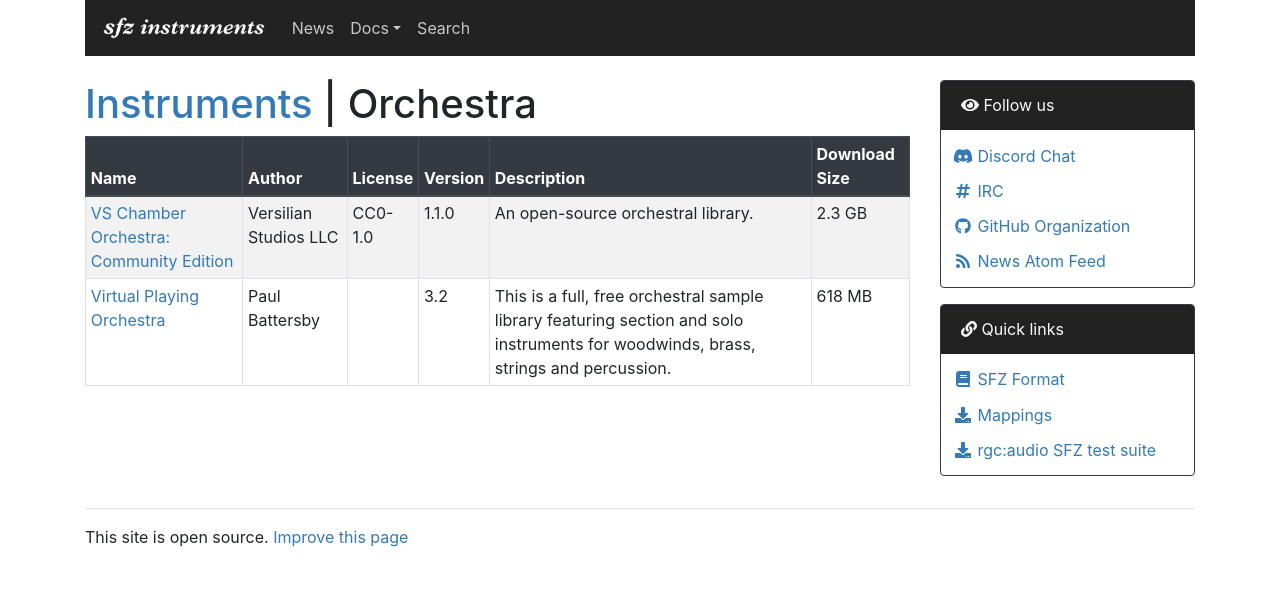
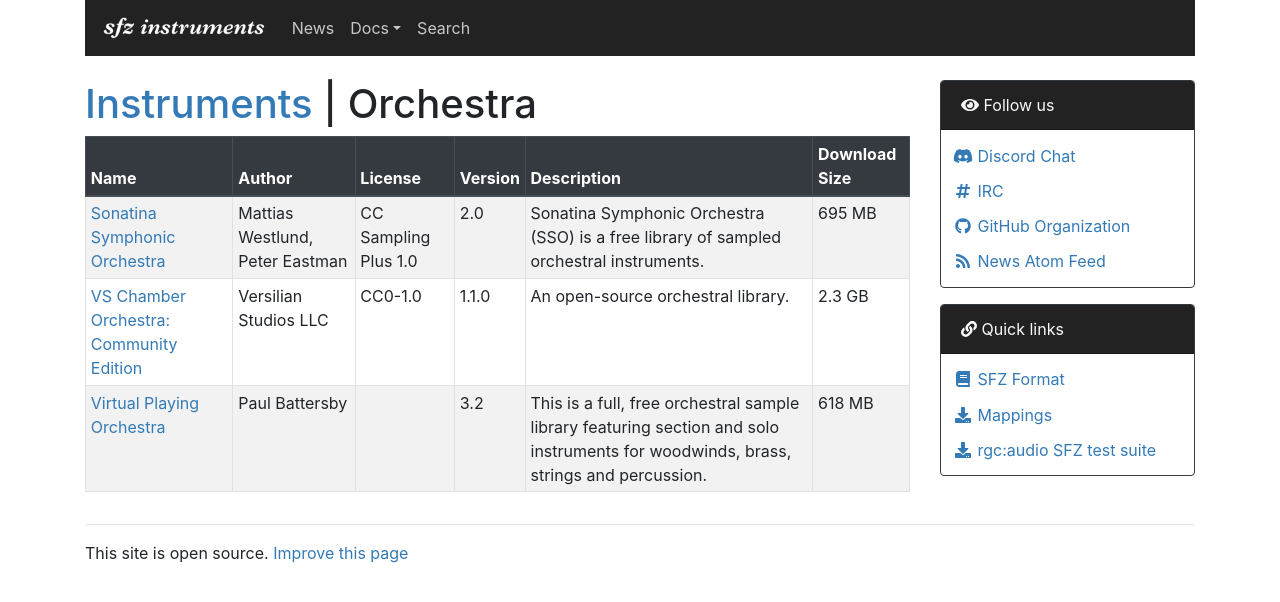
Before and after one commit to sfzinstruments/sfzinstruments.github.io, a Jekyll site: the page built from orchestra/index.md, in a window 1280 px wide. Shown: the top 602 px of the page. Built offline with Jekyll 4.4.1, drawn with Linux system fonts in a browser that asks for light colours; nearby versions of some CDN libraries.

Commit message:
Added Sonatina Symphonic Orchestra

```diff
--- a/_data/sfz/instruments.yml
+++ b/_data/sfz/instruments.yml
@@ -199,6 +199,18 @@
 - name: "Orchestra"
   page: "orchestra"
   instruments:
+  - name:    "Sonatina Symphonic Orchestra"
+    page:    "sso"
+    version: "2.0"
+    author:  "Mattias Westlund, Peter Eastman"
+    license: "CC Sampling Plus 1.0"
+    url:     "https://github.com/peastman/sso/releases"
+    download_size: "695 MB"
+    short_description:
+      "Sonatina Symphonic Orchestra (SSO) is a free library
+      of sampled orchestral instruments."
+    use_details_page: true
+
   - name:    "VS Chamber Orchestra: Community Edition"
     page:    "vcso_ce"
     version: "1.1.0"
```
Also changed, not shown: orchestra/sso.md (added, +14 -0 lines).
